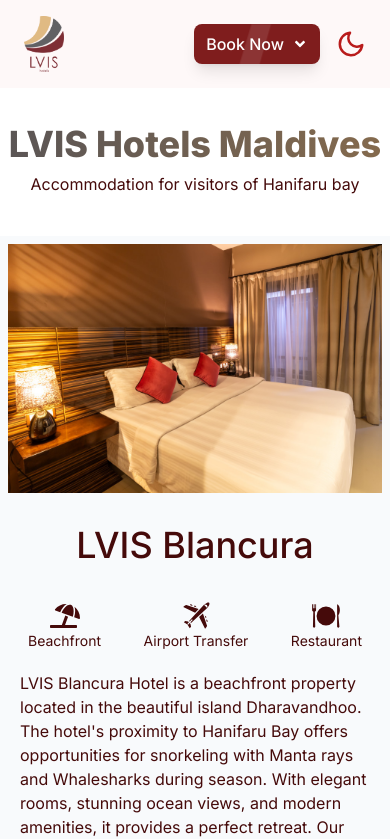
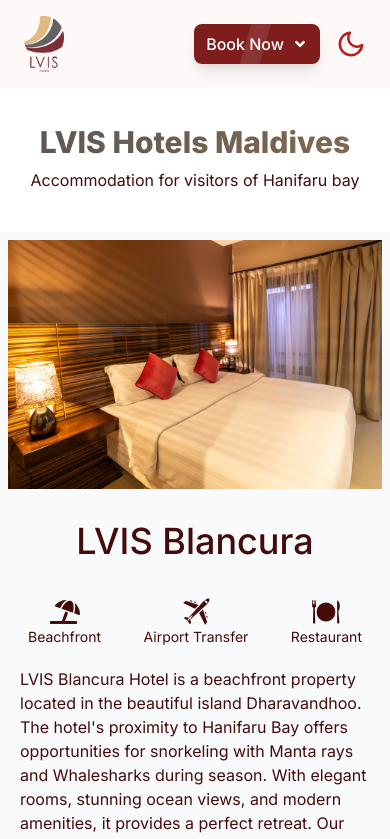
Before and after one commit to ahmedaryf/lvis-next, a Next.js app: page / in a window 390 px wide. Shown: the top 839 px of the page. Built offline with nearby package versions, Linux system fonts and the light colour scheme.

Commit message:
css animation added to title

```diff
--- a/app/components/HomePage.jsx
+++ b/app/components/HomePage.jsx
@@ -7,7 +7,7 @@
 function HomePage() {
   return (
     <div className='dark:bg-slate-700 w-screen py-4 mb-6'>
-        <h2 className='lvis-text text-4xl md:text-6xl text-center pt-5 text-red-950 font-extrabold'>LVIS Hotels Maldives</h2>
+        <h2 className='lvis-text text-3xl md:text-6xl text-center pt-5 text-red-950 font-extrabold'>LVIS Hotels Maldives</h2>
         <h1 className='text-center mt-2 text-red-950 dark:text-white'>Accommodation for visitors of Hanifaru bay</h1>
         <div className='grid grid-cols-1 md:grid-cols-2 mt-10 gap-5'>
           <div className=''>
```
